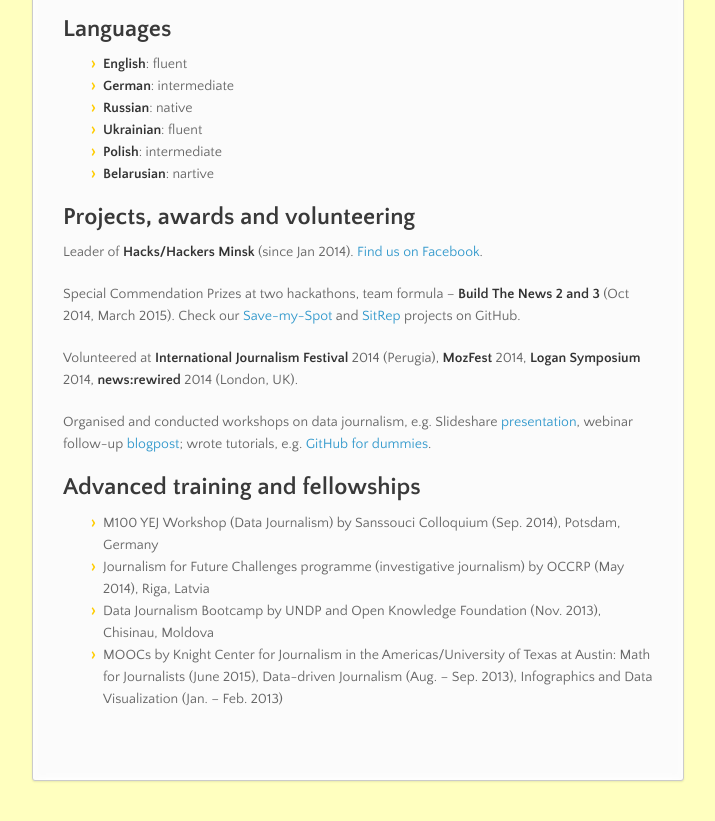
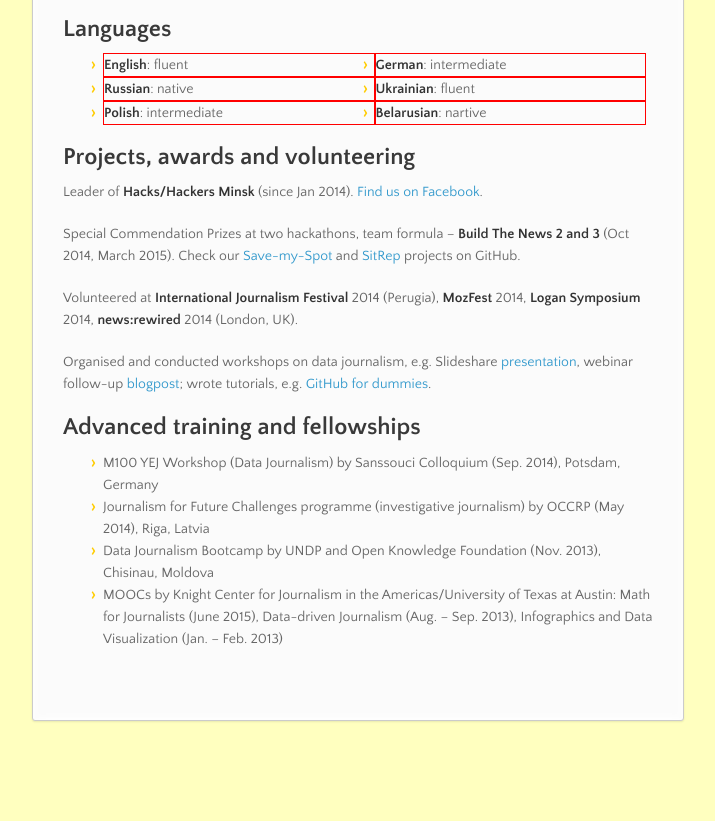
Before and after one commit to krystinashveda/new-cv, a plain HTML site: page index.html in a window 1280 px wide. Shown: the part 1280-2101 px from the top of the page, without its empty margins (283-998 px from the left). After the commit the page ends 2041 px from the top, so only its background shows below. Drawn offline with nearby package versions, Linux system fonts and the light colour scheme.

Commit message:
languages-list

```diff
--- a/stylesheets/styles.css
+++ b/stylesheets/styles.css
@@ -1009,13 +1009,13 @@ footer {
   }
 }
 
-  ul.languages:after {
+  ul.languages-list:after {
     content: '';
     display: block;
     clear: both;
 }
 
-  ul.languages li {
+  ul.languages-list li {
     border: 1px solid red;
     width: 49%;
    float: left;
```
